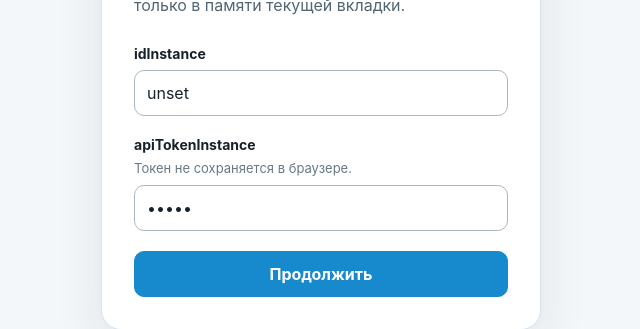
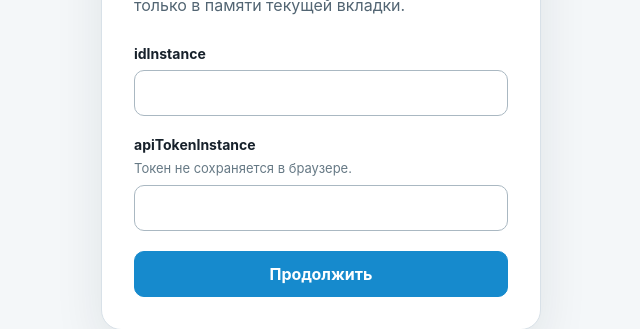
Before and after one commit to evgeniya-osmakova/green-api, a React (Vite) app: page / in a window 1280 px wide. Shown: the part 304-633 px from the top of the page, without its empty margins (319-959 px from the left). Built offline with nearby package versions, Linux system fonts and the light colour scheme; no server answers.

Commit message:
chore: complete final verification

```diff
--- a/src/App.tsx
+++ b/src/App.tsx
@@ -4,12 +4,6 @@ import { ChatSetupForm } from './components/ChatSetupForm/ChatSetupForm'
 import { ChatView } from './components/ChatView/ChatView'
 import { CredentialsForm } from './components/CredentialsForm/CredentialsForm'
 import { useMessenger } from './hooks/useMessenger'
-import type { Credentials } from './types/messenger'
-
-const credentialsPrefill: Credentials = {
-  apiTokenInstance: import.meta.env.VITE_API_TOKEN_INSTANCE ?? '',
-  idInstance: import.meta.env.VITE_ID_INSTANCE ?? '',
-}
 
 function App() {
   const {
@@ -48,10 +42,7 @@ function App() {
         ) : null}
 
         {credentials === null ? (
-          <CredentialsForm
-            initialCredentials={credentialsPrefill}
-            onSubmit={connect}
-          />
+          <CredentialsForm onSubmit={connect} />
         ) : chat === null ? (
           <ChatSetupForm
             error={chatError}
--- a/src/components/CredentialsForm/CredentialsForm.props.ts
+++ b/src/components/CredentialsForm/CredentialsForm.props.ts
@@ -1,6 +1,5 @@
 import type { Credentials } from '../../types/messenger'
 
 export type CredentialsFormProps = {
-  initialCredentials: Credentials
   onSubmit: (credentials: Credentials) => void
 }
--- a/src/components/CredentialsForm/CredentialsForm.tsx
+++ b/src/components/CredentialsForm/CredentialsForm.tsx
@@ -5,14 +5,9 @@ import { TextField } from '../ui/TextField/TextField'
 import type { CredentialsFormProps } from './CredentialsForm.props'
 import styles from './CredentialsForm.module.css'
 
-export function CredentialsForm({
-  initialCredentials,
-  onSubmit,
-}: CredentialsFormProps) {
-  const [apiTokenInstance, setApiTokenInstance] = useState(
-    initialCredentials.apiTokenInstance,
-  )
-  const [idInstance, setIdInstance] = useState(initialCredentials.idInstance)
+export function CredentialsForm({ onSubmit }: CredentialsFormProps) {
+  const [apiTokenInstance, setApiTokenInstance] = useState('')
+  const [idInstance, setIdInstance] = useState('')
 
   function handleSubmit(event: SubmitEvent<HTMLFormElement>) {
     event.preventDefault()
```
Also changed, not shown: 1 other file (tests, documents, lock files or other folders).
